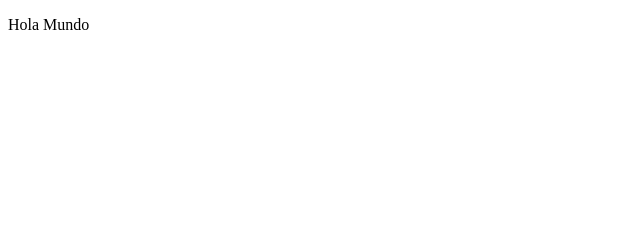
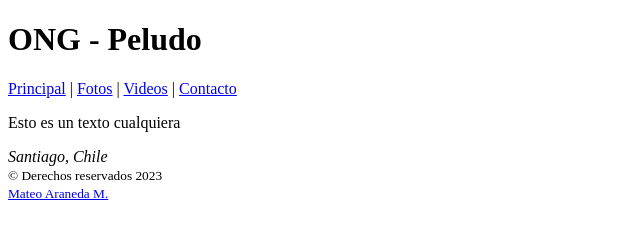
Before and after one commit to Ignbustos/Actividad, a plain HTML site: page index.html in a window 1280 px wide. Shown: the whole page, without its empty margins (0-640 px from the left). Drawn offline with Linux system fonts and the light colour scheme.

Commit message:
Add files via upload
agregando una base de HTML

```diff
--- a/index.html
+++ b/index.html
@@ -1,10 +1,34 @@
 <!DOCTYPE html>
-<html>
-  <head>
-  <title> Inicio</title>
-  </head>
-  <body>
-    <div><p> Hola Mundo</p>
-    </div>
-  </body>
+
+<html lang="es">
+    <head>
+        <title>
+            Ayuda a un Peludo
+        </title>
+        <meta charset="utf-8">
+        <meta name="description"content="Una paguina web de trabajo">
+        <meta name="keywords"content="Trabajo, DuocUC, Peludos">
+    </head>
+    <body>
+        <header>
+            <h1>ONG - Peludo</h1>
+        </header>
+
+        <nav>
+            <a href="index.html">Principal</a> |
+            <a href="fotos.html">Fotos</a> |
+            <a href="videos.html">Videos</a> |
+            <a href="contacto.html">Contacto</a>
+        </nav>
+    <main>
+        <p> Esto es un texto cualquiera</p>
+
+    </main>
+
+    <footer>
+        <address>Santiago, Chile</address>
+        <small>&copy; Derechos reservados 2023<br><a href="mailto:mateo.aramedi@gmail.com"> Mateo Araneda M.</a></small>
+    </footer>
+    </body>
+
 </html>
```
